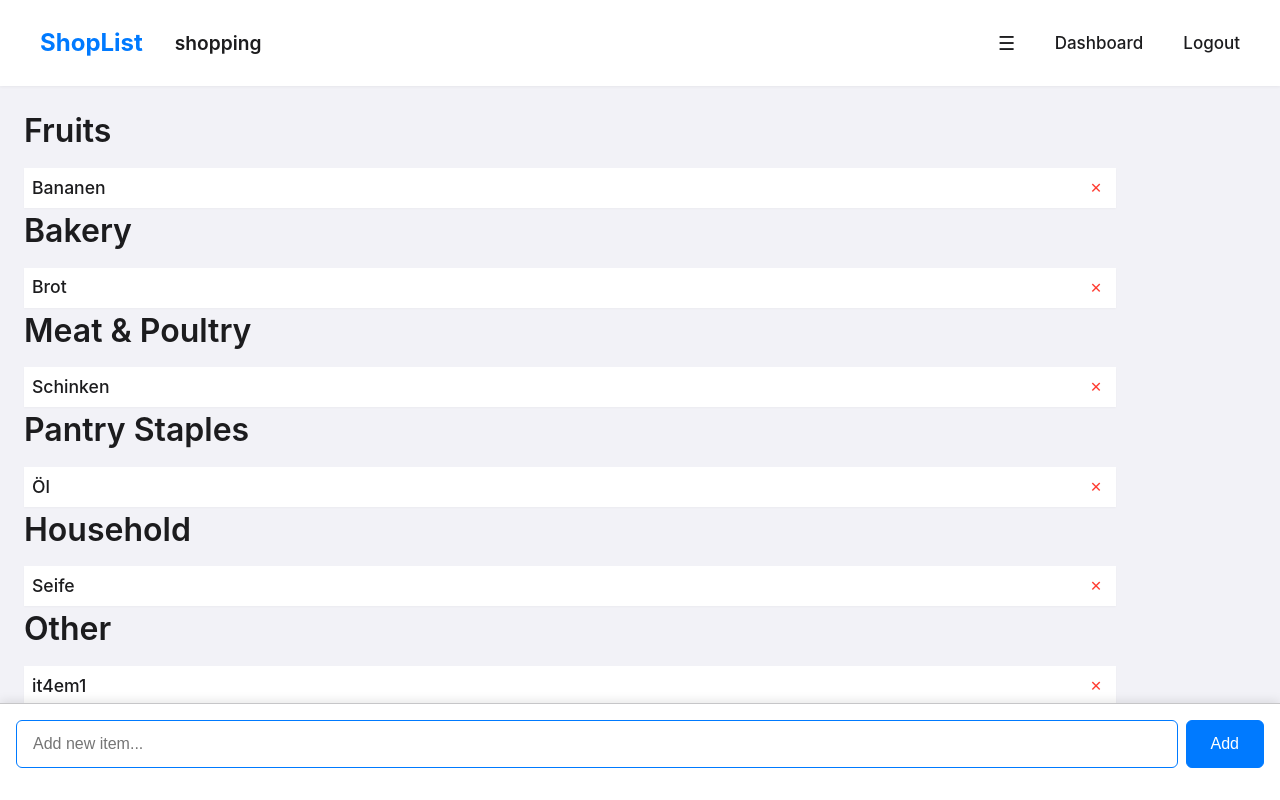
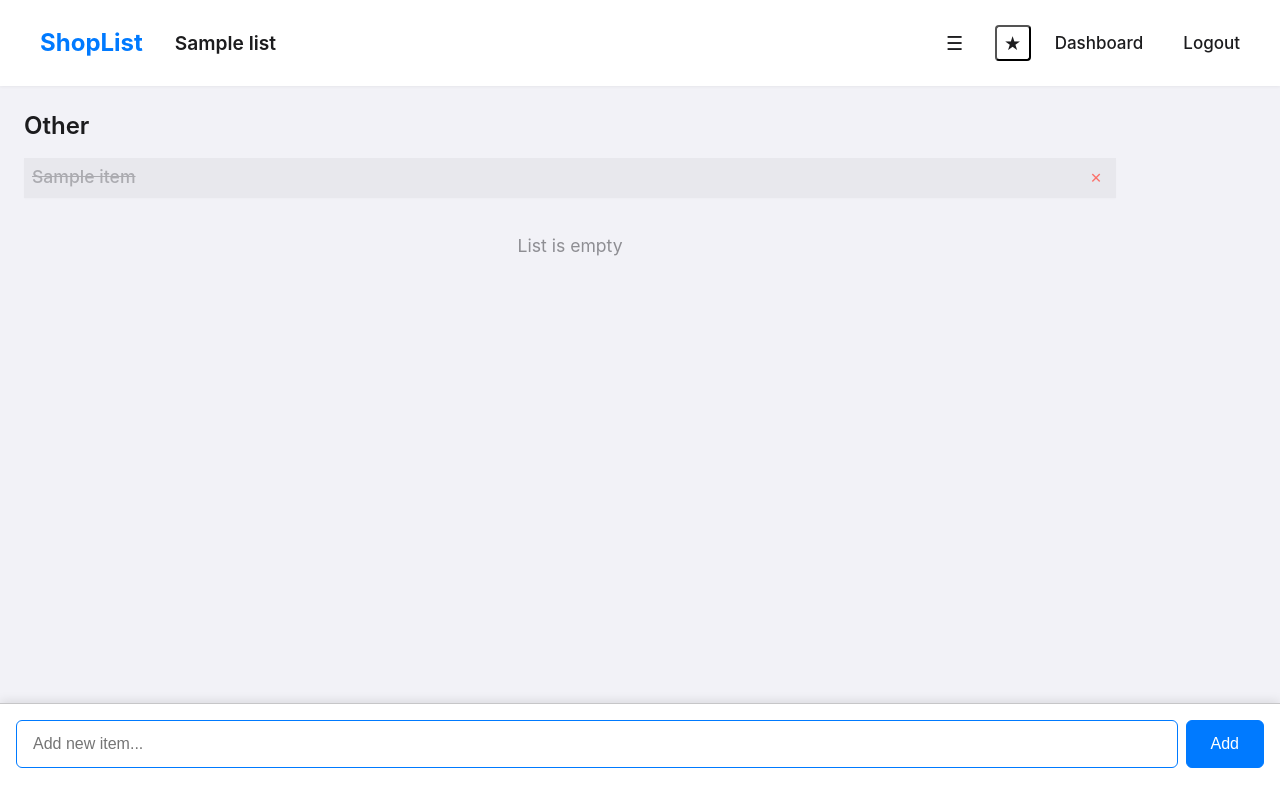
Before and after one commit to Saschakew/ShoppingLists, a Flask app: page /list/1 in a window 1280 px wide. Run offline with Flask 3, Linux system fonts and the light colour scheme; a user stored in the database is signed in; tables that the repository leaves empty hold one stand-in row (values such as "Sample post"); some libraries are stand-ins or nearby versions.

Commit message:
fav lists

```diff
--- a/shopping_list_app/app.py
+++ b/shopping_list_app/app.py
@@ -69,7 +69,26 @@ def create_app(config_overrides=None):
     # For production, use migrations (e.g., Flask-Migrate) and manage schema changes outside app startup.
     if os.environ.get('FLASK_ENV') != 'production':
         with app.app_context():
-            db.create_all()
+            # First check if the database exists
+            try:
+                db.create_all()
+                # Check if we need to add the favorite_list_id column
+                from sqlalchemy import inspect
+                inspector = inspect(db.engine)
+                columns = [column['name'] for column in inspector.get_columns('user')]
+                if 'favorite_list_id' not in columns:
+                    print("Adding missing favorite_list_id column to user table...")
+                    db.engine.execute('ALTER TABLE user ADD COLUMN favorite_list_id INTEGER REFERENCES shopping_list(id)')
+                    print("Column added successfully!")
+            except Exception as e:
+                print(f"Database initialization error: {e}")
+                # If there's an error, try to recreate the tables
+                try:
+                    db.drop_all()
+                    db.create_all()
+                    print("Database recreated successfully!")
+                except Exception as e:
+                    print(f"Failed to recreate database: {e}")
 
     return app
 
--- a/shopping_list_app/main.py
+++ b/shopping_list_app/main.py
@@ -1,4 +1,4 @@
-from flask import Blueprint, render_template, redirect, url_for, request, flash
+from flask import Blueprint, render_template, redirect, url_for, request, flash, jsonify
 from flask_login import login_required, current_user
 from .models import db, ShoppingList, ListItem, ListShare, User
 from .extensions import socketio # Import socketio from extensions.py
@@ -10,6 +10,9 @@ def index():
     # This will be the landing page.
     # If user is logged in, maybe redirect to dashboard, or show a generic home page.
     if current_user.is_authenticated:
+        # If user has a favorite list, redirect to it
+        if current_user.favorite_list_id:
+            return redirect(url_for('main.list_detail', list_id=current_user.favorite_list_id))
         return redirect(url_for('main.dashboard'))
     return render_template('index.html') # We'll need to create index.html
 
@@ -186,3 +189,30 @@ def share_list(list_id):
     db.session.commit()
     flash(f'List "{list_to_share.name}" shared with {username_to_share_with}.', 'success')
     return redirect(url_for('main.share_list_page', list_id=list_id))
+
+
+@main.route('/list/<int:list_id>/favorite', methods=['POST'])
+@login_required
+def set_favorite_list(list_id):
+    list_instance = ShoppingList.query.get_or_404(list_id)
+
+    # Check if the current user has access to this list
+    is_owner = list_instance.owner_id == current_user.id
+    is_shared_with_user = ListShare.query.filter_by(list_id=list_id, user_id=current_user.id).first() is not None
+
+    if not (is_owner or is_shared_with_user):
+        flash('You do not have access to this list.', 'danger')
+        return redirect(url_for('main.dashboard'))
+
+    # Toggle favorite status
+    if current_user.favorite_list_id == list_id:
+        # If this list is already the favorite, remove it as favorite
+        current_user.favorite_list_id = None
+        flash(f'Removed "{list_instance.name}" from favorites.', 'info')
+    else:
+        # Set this list as the favorite
+        current_user.favorite_list_id = list_id
+        flash(f'Set "{list_instance.name}" as your favorite list.', 'success')
+
+    db.session.commit()
+    return redirect(url_for('main.list_detail', list_id=list_id))
--- a/shopping_list_app/models.py
+++ b/shopping_list_app/models.py
@@ -12,10 +12,12 @@ class User(UserMixin, db.Model):
     id = db.Column(db.Integer, primary_key=True)
     username = db.Column(db.String(100), unique=True, nullable=False)
     password_hash = db.Column(db.String(200), nullable=False)  # Store hashed passwords
+    favorite_list_id = db.Column(db.Integer, db.ForeignKey('shopping_list.id'), nullable=True)  # User's favorite list
     lists = db.relationship('ShoppingList', backref='owner', lazy=True, foreign_keys='ShoppingList.owner_id')
     # Relationship to lists shared with this user is through ListShare
     # items_added relationship can be useful for tracking who added what
     items_added = db.relationship('ListItem', backref='adder', lazy=True, foreign_keys='ListItem.added_by_id')
+    favorite_list = db.relationship('ShoppingList', foreign_keys=[favorite_list_id])
 
     def set_password(self, password):
         self.password_hash = generate_password_hash(password, method='pbkdf2:sha256')
--- a/shopping_list_app/static/css/style.css
+++ b/shopping_list_app/static/css/style.css
@@ -688,7 +688,7 @@ main {
     }
 
     h1 { font-size: 2.5rem; }
-    h2 { font-size: 2rem; }
+    h2 { font-size: 1.5rem; }
     h3 { font-size: 1.5rem; }
 }
 
--- a/shopping_list_app/static/js/main.js
+++ b/shopping_list_app/static/js/main.js
@@ -18,15 +18,52 @@ const groceryCategories = {
 // Function to determine category
 function determineCategory(itemName) {
   const lowerItemName = itemName.toLowerCase();
+
+  // Priority categories and special cases
+  // Check for "frozen" first as it should override other categories
+  if (lowerItemName.includes('frozen') || lowerItemName.includes('tiefkühl') || lowerItemName.includes('tk-')) {
+    return "Frozen Foods";
+  }
+
+  // Check for juice/saft which should be beverages not fruits
+  if (lowerItemName.includes('juice') || lowerItemName.includes('saft')) {
+    return "Beverages";
+  }
+
+  // Check for coffee/beans which should be beverages
+  if (lowerItemName.includes('coffee') || lowerItemName.includes('kaffee')) {
+    return "Beverages";
+  }
+
+  // Check for toilet paper and toilettenpapier which should be household
+  if (lowerItemName.includes('toilet paper') || lowerItemName.includes('toilettenpapier') || lowerItemName.includes('klopapier')) {
+    return "Household";
+  }
+
+  // Check for chocolate which should be pantry staples
+  if (lowerItemName.includes('chocolate') || lowerItemName.includes('schokolade')) {
+    return "Pantry Staples";
+  }
+
+  // General keyword matching for other items
+  let bestMatch = { category: "Other", keywordLength: 0 };
+
   for (const category in groceryCategories) {
     if (category === "Other") continue; // Skip 'Other' for keyword matching
+
     for (const keyword of groceryCategories[category]) {
-      if (lowerItemName.includes(keyword.toLowerCase())) { // ensure keyword is also lowercased for comparison
-        return category;
+      const lowerKeyword = keyword.toLowerCase();
+      if (lowerItemName.includes(lowerKeyword)) {
+        // If this keyword is longer than our current best match, use it
+        // This helps with cases where multiple keywords match but we want the most specific one
+        if (lowerKeyword.length > bestMatch.keywordLength) {
+          bestMatch = { category, keywordLength: lowerKeyword.length };
+        }
       }
     }
   }
-  return "Other"; // Default if no keywords match
+
+  return bestMatch.category;
 }
 
 
--- a/shopping_list_app/templates/list_detail.html
+++ b/shopping_list_app/templates/list_detail.html
@@ -8,6 +8,15 @@
 
 {% block nav_actions %}
     <a href="{{ url_for('main.share_list_page', list_id=list.id) }}" class="nav-icon-link" title="Share list">&#9776;</a>
+    <form method="POST" action="{{ url_for('main.set_favorite_list', list_id=list.id) }}" style="display: inline;">
+        <button type="submit" class="nav-icon-link" title="{% if current_user.favorite_list_id == list.id %}Remove from favorites{% else %}Set as favorite{% endif %}">
+            {% if current_user.favorite_list_id == list.id %}
+                ★
+            {% else %}
+                ☆
+            {% endif %}
+        </button>
+    </form>
 {% endblock %}
 
 {% block content %}
@@ -98,8 +107,9 @@
     {# main.js is assumed to be loaded via base.html or similar, providing determineCategory #}
     <script>
         document.addEventListener('DOMContentLoaded', function() {
-            const currentUserId = {{ current_user.id }};
-            const listOwnerId = {{ list.owner_id }};
+            // Use proper JSON serialization for Flask variables
+            const currentUserId = "{{ current_user.id }}";
+            const listOwnerId = "{{ list.owner_id }}";
 
             // Auto-dismiss flash messages
             const flashMessages = document.querySelectorAll('.alert.fade-out');
```
Also changed, not shown: README.md, instance/shopping_list.db, shopping_list_app/instance/shopping_list.db, 1 other file.
